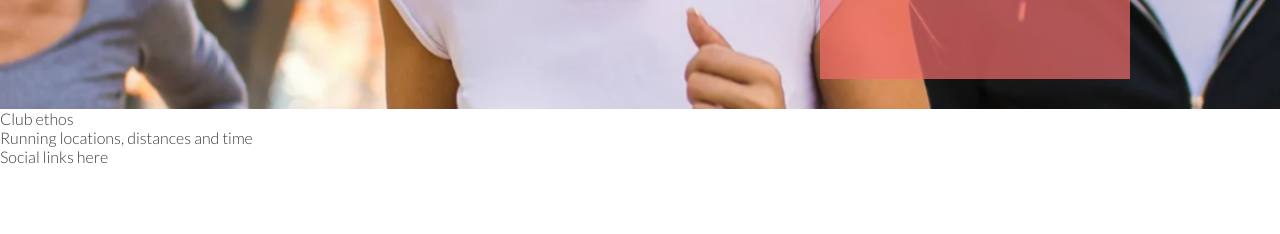
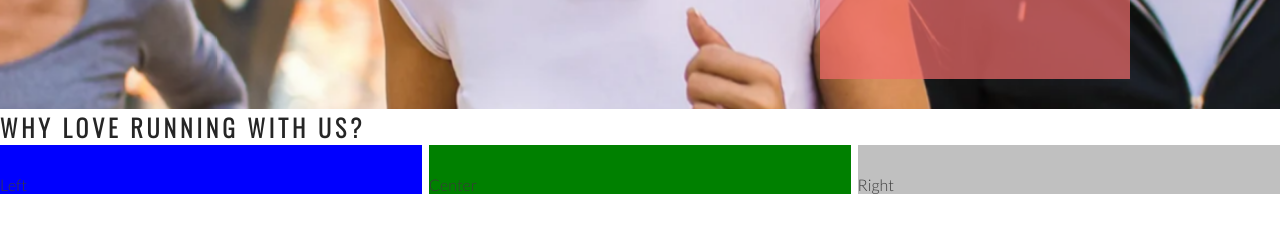
Before and after one commit to jve89/love-running, a plain HTML site: page index.html in a window 1280 px wide. Shown: the part 566-800 px from the top of the page. Drawn offline with nearby package versions, Linux system fonts and the light colour scheme.

Commit message:
add club ethos main structure

```diff
--- a/assets/css/style.css
+++ b/assets/css/style.css
@@ -24,6 +24,7 @@ h1, h2 {
 #logo {
     float: left;
     font-size: 280%;
+    margin-left: 30px;
 }
 
 /* navigation links */
@@ -116,3 +117,31 @@ h1, h2 {
 
     position: absolute;
 }
+
+/*club ethos*/
+
+#club-ethos {
+    height: 600px;
+
+}
+
+#left-about {
+    padding-top: 30px;
+    width: 33%;
+    float: left;
+    background-color: blue;
+}
+
+#right-about {
+    padding-top: 30px;
+    width: 33%;
+    float: right;
+    background-color: silver;
+}
+
+#center-about {
+    padding-top: 30px;
+    width: 33%;
+    margin: 0 auto;
+    background-color: green;
+}
--- a/index.html
+++ b/index.html
@@ -32,8 +32,11 @@
             <h3>Dublin Docklands & Phoenix Park</h3>
         </div>
     </section>
-    <section>
-        Club ethos
+    <section id="club-ethos">
+        <h1>Why Love Running With Us?</h1>
+        <div id="left-about">Left</div>
+        <div id="right-about">Right</div>
+        <div id="center-about">Center</div>
     </section>
     <section>
         Running locations, distances and time
```
